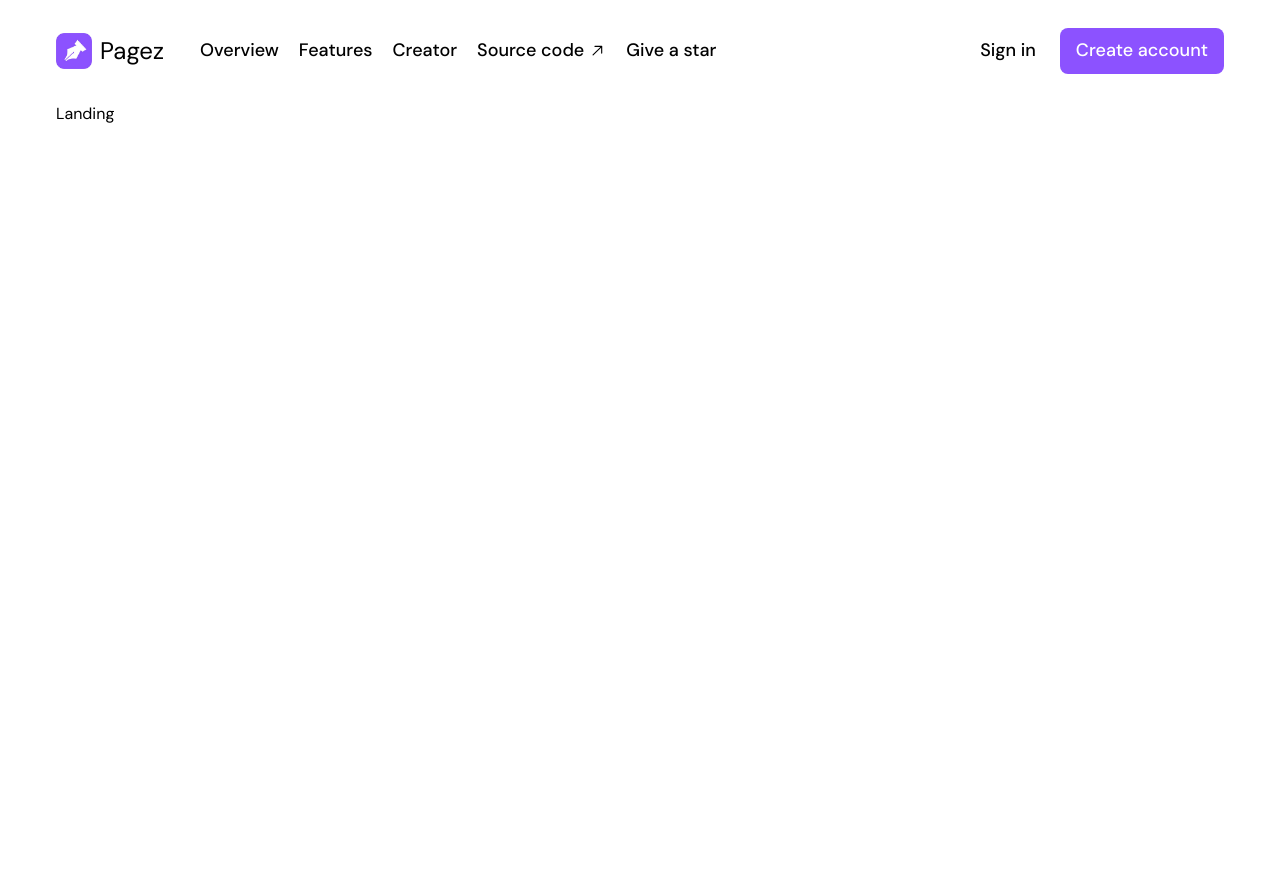
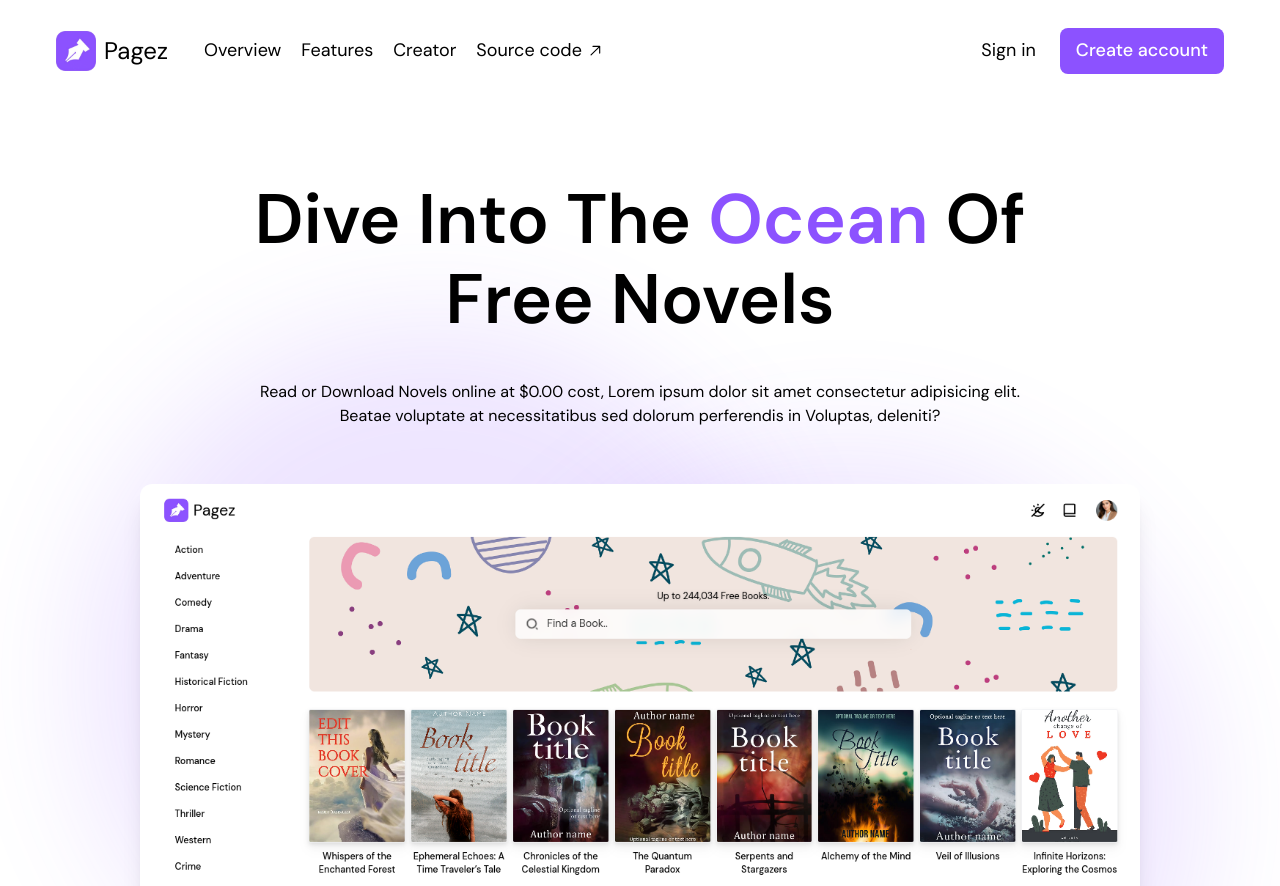
Before and after one commit to kevindermot99/gamezilla, a React (Vite) app: page / in a window 1280 px wide. Shown: the top 886 px of the page. Before the commit the page ends 800 px from the top, so only its background shows below. Built offline with nearby package versions, Linux system fonts and the light colour scheme; a web font is replaced by a local one.

Commit message:
screenshot backdrop bubbles

```diff
--- a/src/App.jsx
+++ b/src/App.jsx
@@ -1,6 +1,7 @@
 import React from 'react';
 import { BrowserRouter, Routes, Route } from 'react-router-dom';
 import Landing from './Landing';
+import Pagez from './pagez';
 
 
 
@@ -10,6 +11,7 @@ const App = () => {
       <BrowserRouter>
         <Routes>
           <Route path='/' element={<Landing />} />
+          <Route path='/app' element={<Pagez />} />
         </Routes>
       </BrowserRouter>
     // )
--- a/src/Landing.jsx
+++ b/src/Landing.jsx
@@ -1,30 +1,44 @@
 import React from 'react'
 import { Link } from 'react-router-dom'
 import pagesLogo from "./assets/images/pagez-logo.png"
+import screenShoot from "./assets/images/screenshoot.png"
 import { GoArrowUpRight } from "react-icons/go";
 
 function Landing() {
   return (
     <div className='px-14 max-lg:px-5'>
+
       <nav className="flex justify-between items-center py-7">
         <div className='flex justify-center items-center gap-5'>
           <Link to="/" className='flex justify-start items-center gap-2 text-base font-medium mr-4'>
-                    <img src={pagesLogo} alt="Logo" className='h-9' />
+            <img src={pagesLogo} alt="Logo" className='h-10' />
             <p className='logoText'>Pagez</p>
           </Link>
           <Link to="/" className='linkText transition hover:text-main-color max-lg:hidden'>Overview</Link>
           <Link className='linkText transition hover:text-main-color max-lg:hidden'>Features</Link>
           <Link className='linkText transition hover:text-main-color max-lg:hidden'>Creator</Link>
           <Link className='linkText transition hover:text-main-color max-lg:hidden'>Source code <GoArrowUpRight /></Link>
-                <Link className='linkText transition hover:text-main-color max-lg:hidden'>Give a star</Link>
         </div>
         <div className='flex gap-1 justify-center items-center'>
-                <Link to="" className=' text-black font-medium text-lg transition hover:text-main-color'>Sign in</Link>
+          <Link to="" className=' text-black font-normal text-lg transition hover:text-main-color'>Sign in</Link>
           <Link to="" className='px-4 py-3 ml-5 bg-main-color font-medium text-lg text-white rounded-lg transition hover:opacity-90 max-sm:hidden'>Create account</Link>
         </div>
+      </nav>
+      <section className=' flex flex-col items-center justify-center text-center p-7 relative'>
 
-        </nav>
-      <h1>Landing</h1>
+        <div className="absolute top-56 left-7 -z-[10] size-[700px] blur-3xl opacity-15 rounded-[50%] bg-main-color"></div>
+        <div className="absolute -bottom-10 right-7 -z-[10] size-[700px] blur-3xl opacity-15 rounded-[50%] bg-main-color"></div>
+
+        <h1 className='capitalize font-semibold text-[70px] text-black text-wrap max-w-[820px] leading-[80px] mt-[50px]'>
+          dive into The <span className='text-main-color '>ocean</span> of Free novels
+        </h1>
+        <p className='text-base  font-normal leading-6 max-w-[800px] text-black text-wrap m-[40px]'>
+          Read or Download Novels online at $0.00 cost, Lorem ipsum dolor sit amet consectetur adipisicing elit. Beatae voluptate at necessitatibus sed dolorum perferendis in Voluptas, deleniti?
+        </p>
+        <div>
+          <img src={screenShoot} className=' w-full max-w-[1000px] shadow-xl rounded-xl mt-4' alt="screenshot" />
+        </div>
+      </section>
     </div>
   )
 }
--- a/src/index.css
+++ b/src/index.css
@@ -34,7 +34,7 @@
     @apply text-black font-normal text-2xl flex justify-center items-center gap-1
   }
   .linkText{
-    @apply text-black font-medium text-lg flex justify-center items-center gap-1
+    @apply text-black font-normal text-lg flex justify-center items-center gap-1
   }
 }
 
@@ -83,6 +83,7 @@
   box-sizing: border-box;
   scroll-behavior: smooth;
   font-family: 'DM Sans', sans-serif;
+  outline-color: var(--main-color);
 }
 
 input[type="search"]::-webkit-search-decoration,
--- a/src/pagez.jsx
+++ b/src/pagez.jsx
@@ -3,7 +3,7 @@ import { Browse } from './sections';
 import Nav from './components/Nav';
 
 
-const App = () => {
+const Pagez = () => {
   const [loading, setLoading] = useState(true);
 
   useEffect(() => {
@@ -29,4 +29,4 @@ const App = () => {
   );
 };
 
-export default App;
+export default Pagez;
```
Also changed, not shown: src/assets/images/screenshoot.png (added). Lines whose indentation alone changed are shown as unchanged.
